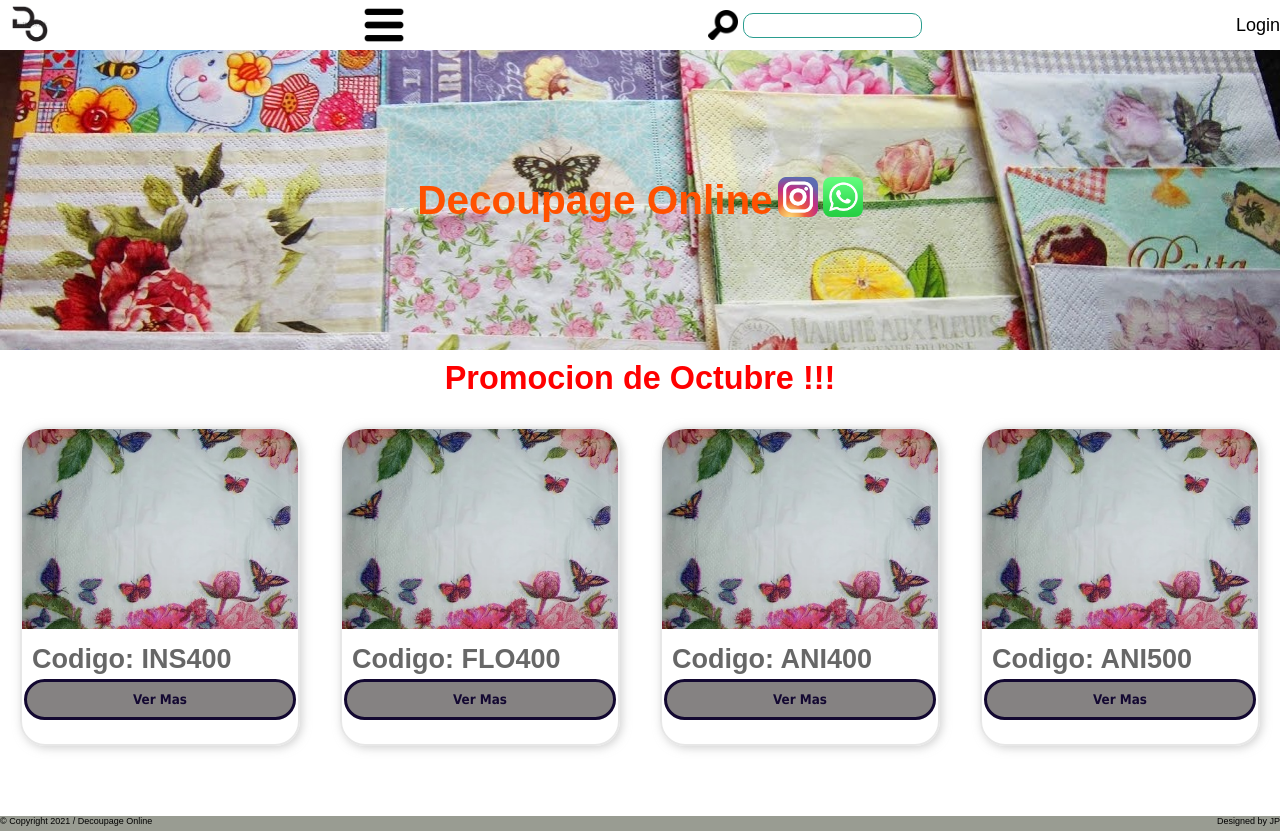
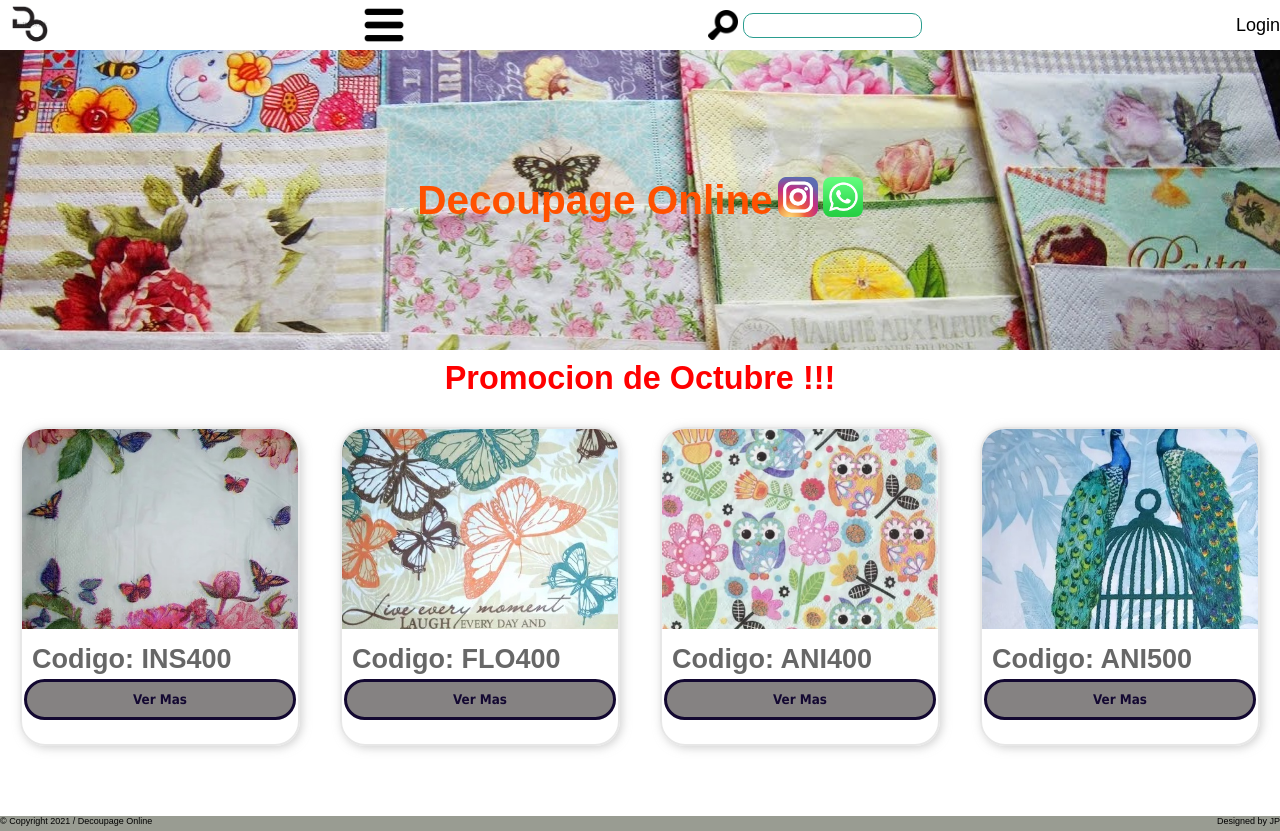
Before and after one commit to joape/Entrega2_React, a React (Create React App) app: page / in a window 1280 px wide. Built offline with nearby package versions, Linux system fonts and the light colour scheme.

Commit message:
Actualizado lo de la ruta

```diff
--- a/src/components/ArtItem.jsx
+++ b/src/components/ArtItem.jsx
@@ -1,7 +1,7 @@
 export function ArtItem(props){
     return(
         <>
-            <a href="prod_detail.html"><img src="images/servilleta1.jpg" alt="Servilleta1"></img></a>
+            <a href="prod_detail.html"><img src={props.ruta} alt="Servilleta1"></img></a>
             <h2>Codigo: {props.codigo}</h2>
             <input type="button" value="Ver Mas"></input>
         </>
--- a/src/components/ArtList.jsx
+++ b/src/components/ArtList.jsx
@@ -4,16 +4,16 @@ export function ArtList(){
     return(
         <>
             <article className="articulo">
-                <ArtItem codigo="INS400" />
+                <ArtItem codigo="INS400" ruta="images/servilleta1.jpg" />
             </article>
             <article className="articulo">
-                <ArtItem codigo="FLO400" />
+                <ArtItem codigo="FLO400" ruta="images/servilleta2.jpg"/>
             </article>
             <article className="articulo">
-                <ArtItem codigo="ANI400" />
+                <ArtItem codigo="ANI400" ruta="images/servilleta3.jpg"/>
             </article>
             <article className="articulo">
-                <ArtItem codigo="ANI500" />
+                <ArtItem codigo="ANI500" ruta="images/servilleta4.jpg"/>
             </article>
         </>
     );
```
